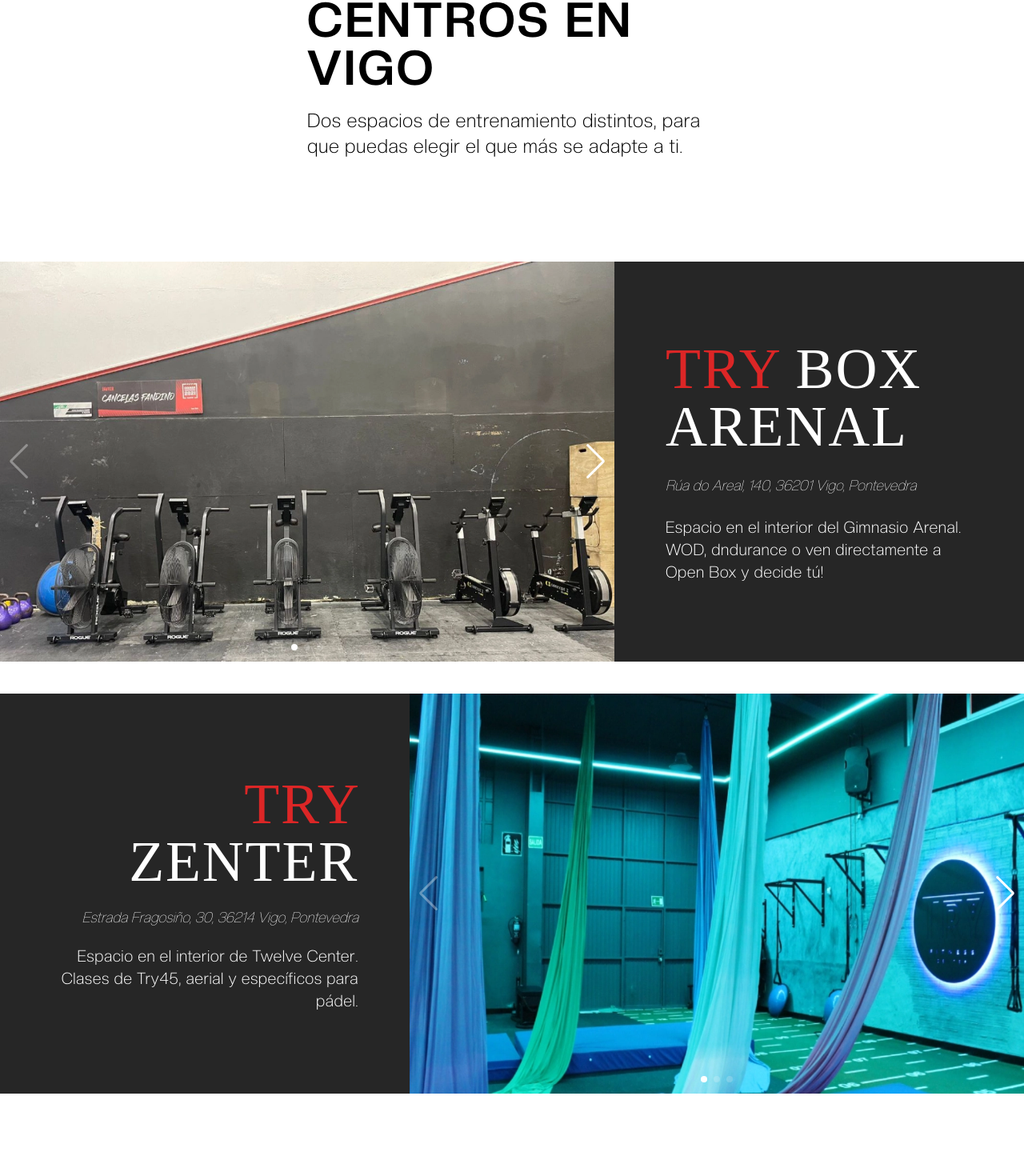
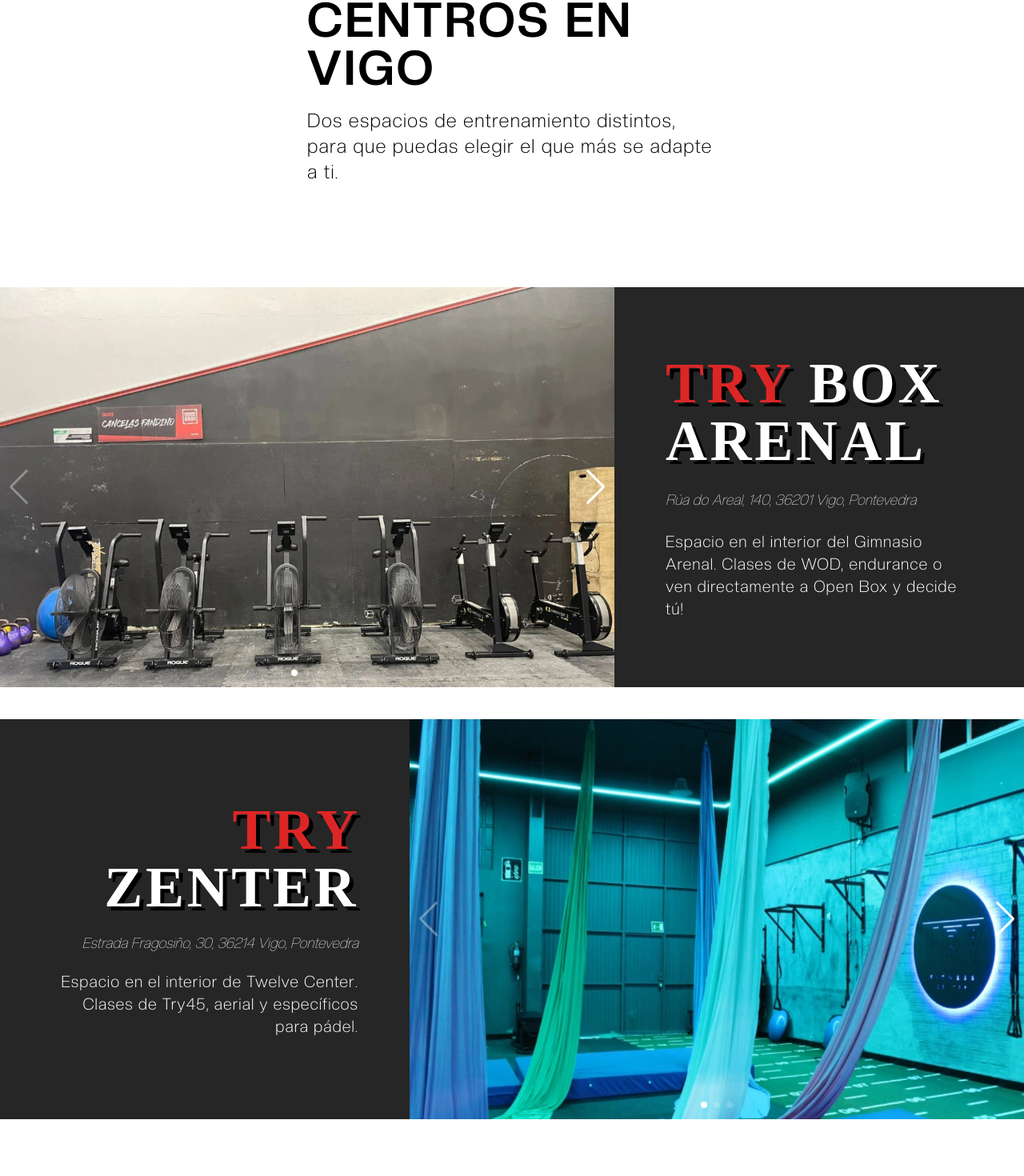
Before and after one commit to davidFCDev/try-project, a React (Vite) app: page / in a window 1280 px wide. Shown: the part 1053-2523 px from the top of the page at 80% size. Built offline with nearby package versions, Linux system fonts and the light colour scheme.

Commit message:
revision home

```diff
--- a/src/components/About.jsx
+++ b/src/components/About.jsx
@@ -21,7 +21,7 @@
         <h2 className="font-creatoBold text-6xl uppercase tracking-wider">
           Descubre nuestros dos centros en Vigo
         </h2>
-        <p className="font-creatoLight tracking-wide text-2xl">
+        <p className="font-creatoLight tracking-wider text-2xl">
           Dos espacios de entrenamiento distintos, para que puedas elegir el que más se adapte a ti.
         </p>
       </motion.div>
--- a/src/components/Centers.jsx
+++ b/src/components/Centers.jsx
@@ -2,6 +2,7 @@
 import SliderZenter from "./SliderZenter";
 import { motion } from "framer-motion";
 import { useInView } from "react-intersection-observer";
+import "./centers.css";
 
 const Centers = () => {
   const animationOptions = {
@@ -24,15 +25,15 @@
           className="flex flex-col gap-6 max-w-[30%]"
           ref={ref1}
         >
-          <h2 className="text-7xl font-creatoExtrBold uppercase tracking-wide">
+          <h2 className="text-7xl font-creatoExtrBold uppercase tracking-wider title">
             <span className="text-red-600">TRY</span> BOX ARENAL
           </h2>
           <p className="text-lg font-creatoThin italic">
             Rúa do Areal, 140, 36201 Vigo, Pontevedra
           </p>
-          <p className="text-xl font-creatoLight tracking-wide">
-            Espacio en el interior del Gimnasio Arenal. WOD, dndurance o ven
-            directamente a Open Box y decide tú!
+          <p className="text-xl font-creatoLight tracking-wider">
+            Espacio en el interior del Gimnasio Arenal. Clases de WOD, endurance
+            o ven directamente a Open Box y decide tú!
           </p>
         </motion.div>
       </div>
@@ -46,13 +47,13 @@
           animate={inView2 ? animationOptions : {}}
           ref={ref2}
         >
-          <h2 className="text-7xl font-creatoExtrBold uppercase tracking-wide">
+          <h2 className="text-7xl font-creatoExtrBold uppercase tracking-wider title">
             <span className="text-red-600">TRY</span> ZENTER
           </h2>
           <p className="text-lg font-creatoThin italic">
             Estrada Fragosiño, 30, 36214 Vigo, Pontevedra
           </p>
-          <p className="text-xl font-creatoLight tracking-wide">
+          <p className="text-xl font-creatoLight tracking-wider">
             Espacio en el interior de Twelve Center. Clases de Try45, aerial y
             específicos para pádel.
           </p>
--- a/src/components/Class.jsx
+++ b/src/components/Class.jsx
@@ -25,12 +25,12 @@
         <h2 className="font-creatoExtrBold text-6xl uppercase tracking-wider">
           Nuestras clases
         </h2>
-        <p className="font-creatoLight text-2xl">
+        <p className="font-creatoLight text-2xl tracking-wider">
         Ya busques mejorar tu resistencia, desarrollar tu fuerza o perfeccionar tus habilidades gimnásticas, tenemos la clase perfecta para ti.
         </p>
         <Link
           to="/timetable"
-          className="font-creatoExtrBold border border-black text-white bg-black hover:bg-white hover:text-black px-3 py-2 transition-all tracking-wider"
+          className="font-creatoExtrBold border border-black text-white bg-black hover:bg-white hover:text-black px-6 py-3 transition-all tracking-widest uppercase text-sm"
         >
           Ver horarios
         </Link>
--- a/src/components/ClassItem.jsx
+++ b/src/components/ClassItem.jsx
@@ -27,12 +27,12 @@
         className="flex flex-col items-start justify-center gap-5 px-8 "
         key={item.id}
       >
-        <h3 className="flex text-4xl uppercase font-creatoExtrBold tracking-wider">
+        <h3 className="flex text-4xl uppercase font-creatoExtrBold tracking-wider bg-black text-white px-2">
           {item.title.first}
           <p className="text-red-600">{item.title.red}</p>
           {item.title.end}
         </h3>
-        <p className="text-xl font-creatoLight tracking-wide">{item.subtitle}</p>
+        <p className="text-xl font-creatoLight tracking-wider">{item.subtitle}</p>
         <Link to={`class/${item.id}`} className="font-creatoLight text-lg">
           <button className="learn-more">
             <span className="circle" aria-hidden="true">
--- a/src/components/FreeClass.jsx
+++ b/src/components/FreeClass.jsx
@@ -1,5 +1,6 @@
 import { motion } from "framer-motion";
 import { useInView } from "react-intersection-observer";
+import { Link } from "react-router-dom";
 
 const FreeClass = () => {
   const animationOptions = {
@@ -14,22 +15,20 @@
       <motion.div
         animate={inView ? animationOptions : {}}
         initial={{ opacity: 0, y: 50 }}
-        className="w-[45%] flex flex-col gap-5 px-20"
+        className="w-[48%] flex flex-col gap-5 px-20"
         ref={ref}
       >
         <h2 className="font-creatoBold text-6xl uppercase tracking-wider">
           Tu primera clase es gratis
         </h2>
-        <p className="font-creatoLight text-2xl flex items-center">
+        <p className="font-creatoLight text-2xl flex items-center tracking-wider">
           Contacta con nosotros y ven a
-          <a
-            href="#"
-            target="_blank"
-            rel="noreferrer"
-            className="ml-2 font-creatoMedium bg-black text-white px-2 py-1 rounded-md hover:bg-white hover:text-black transition duration-300 ease-in-out"
+          <Link
+            to="/contact"
+            className="ml-2 font-creatoBold bg-black text-white px-4 py-1 hover:bg-white hover:text-black transition duration-300 ease-in-out"
           >
             probar
-          </a>
+          </Link>
         </p>
       </motion.div>
     </div>
--- a/src/components/Nav.jsx
+++ b/src/components/Nav.jsx
@@ -13,7 +13,7 @@
 
   return (
     <nav className="w-full px-6 md:px-20 py-5 flex justify-between items-center bg-white fixed shadow-md z-50">
-      <Link className="text-2xl md:text-3xl font-creatoLight tracking-[4px] sm:tracking-[8px]">
+      <Link className="text-2xl md:text-4xl font-creatoLight tracking-[4px] sm:tracking-[8px]">
         <strong className="font-creatoBold">
           <span className="text-red-600">T</span>RY
         </strong>{" "}
@@ -69,28 +69,25 @@
               transition={{ duration: 0.5 }}
               className="px-2 py-20 bg-dimWhite absolute top-[4.4rem] right-[0rem] min-w-[100px] h-screen rounded font-creatoBold uppercase"
             >
-              <ul className="list-none flex gap-2 justify-end items-center flex-1 flex-col tracking-widest text-sm">
-                <Link to={"/"} className="text-center px-6 py-2 hover-underline">
+              <ul className="list-none flex gap-2 justify-end flex-1 flex-col tracking-widest text-sm">
+                <Link to={"/"} className="px-6 py-2 hover-underline hover-underline">
                   Inicio
                 </Link>
-                <Link to={"/timetable"} className="text-center px-6 py-2">
+                <Link to={"/timetable"} className="px-6 py-2 hover-underline">
                   Horarios
                 </Link>
-                <Link to={"/prices"} className="text-center px-6 py-2">
+                <Link to={"/prices"} className="px-6 py-2 hover-underline">
                   Tarifas
                 </Link>
                 <a
                   href="https://www.instagram.com/tryfitness._/"
                   target="_blank"
                   rel="noreferrer"
-                  className="text-center px-6 py-2"
+                  className="px-6 py-2 hover-underline"
                 >
                   Instagram
                 </a>
-                <Link
-                  to={"/contact"}
-                  className="text-center px-6 py-2"
-                >
+                <Link to={"/contact"} className="px-6 py-2 hover-underline">
                   Contacto
                 </Link>
               </ul>
--- /dev/null
+++ b/src/components/centers.css
@@ -0,0 +1,3 @@
+.title {
+  text-shadow: 5px 5px rgb(0, 0, 0);
+}
```
